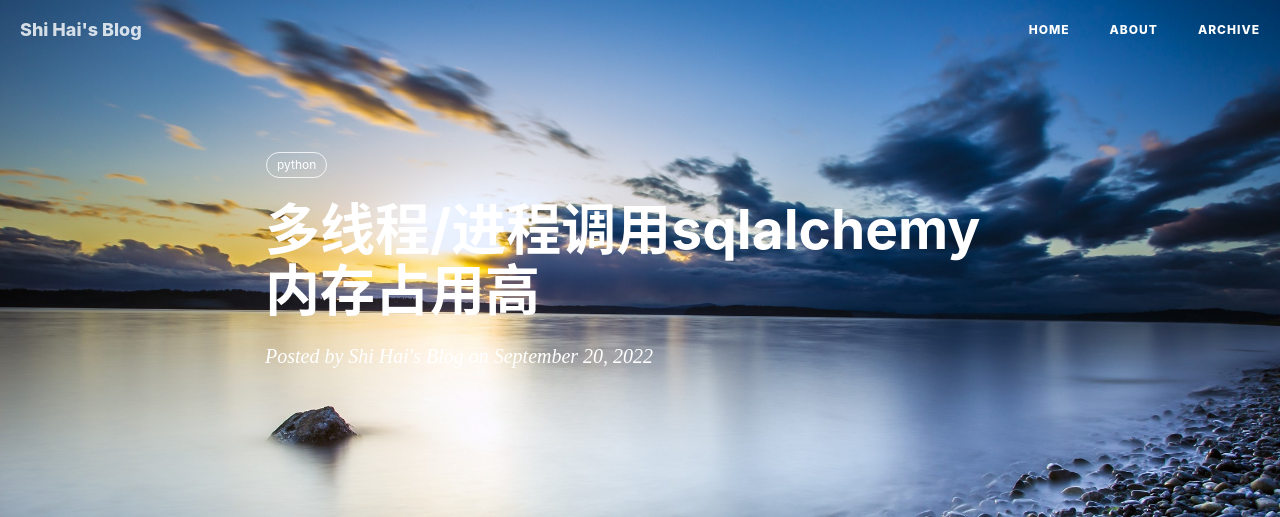
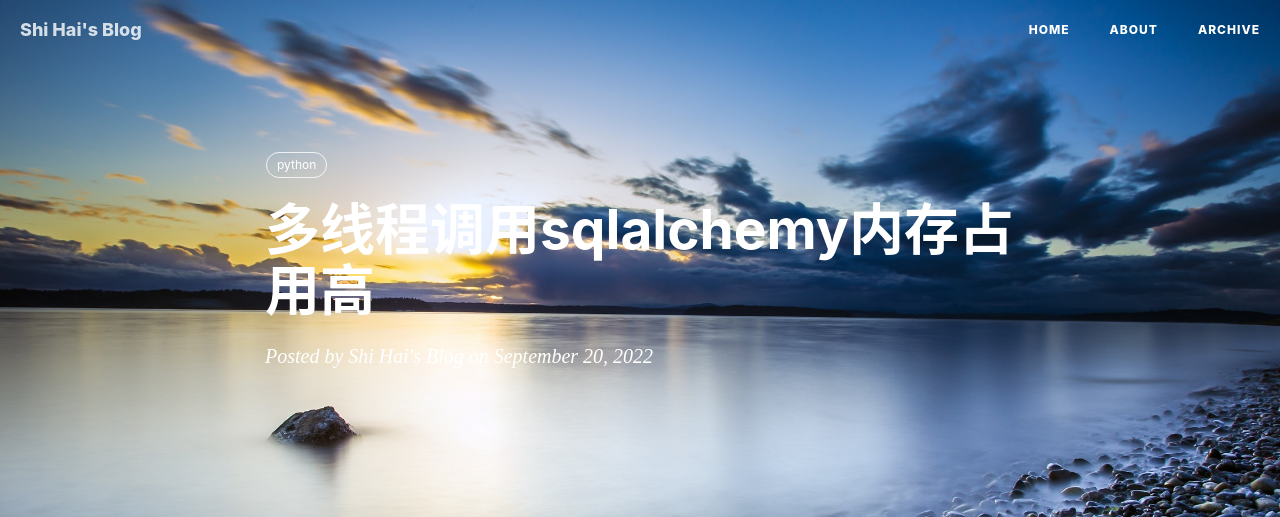
Before and after one commit to shihai1991/shihai1991.github.io, a Jekyll site: the page built from _posts/2022-09-20-multiprocessing-sqlalchemy.md, in a window 1280 px wide and 1400 px high. Shown: the top 517 px of the window. Built offline with Jekyll 4.4.1, drawn with Linux system fonts in a browser that asks for light colours; nearby versions of some CDN libraries; comment, search, counter and statistics services are not loaded; some of the changed text lies outside the part shown; grey boxes are pictures that could not be loaded.

Commit message:
Update 2022-09-20-multiprocessing-sqlalchemy.md

````diff
--- a/_posts/2022-09-20-multiprocessing-sqlalchemy.md
+++ b/_posts/2022-09-20-multiprocessing-sqlalchemy.md
@@ -1,6 +1,6 @@
 ---
 layout: post
-title: 多线程/进程调用sqlalchemy内存占用高
+title: 多线程调用sqlalchemy内存占用高
 category: python
 catalog: true
 published: true
@@ -9,11 +9,11 @@ tags:
 time: '2022.09.18 09:07:00'
 ---
 # 一、问题背景
-服务组件中有多线程/进程对数据库进行查询操作，当数据表数据规模超过10K+以上，会发现多线程/进程通过`sqlalchemy`进行查询结束后的服务进程内存占用一直较高无法对使用内存进行回收。
+服务组件中有多线程对数据库进行查询操作，当数据表数据规模超过10K+以上，会发现多线程/进程通过`sqlalchemy`进行查询结束后的服务进程内存占用一直较高无法对使用内存进行回收。
 
 # 二、问题分析及定位
 ## 2.1 问题触发代码和执行
-能触发多线程/进程调用sqlalchemy内存占用持续走高的代码如下所示，数据库表可以连接自己的数据库服务，为了更好观测内存占比走高的情况，表内数据建议超过10K+。
+能触发多线程调用sqlalchemy内存占用持续走高的代码如下所示，数据库表可以连接自己的数据库服务，为了更好观测内存占比走高的情况，表内数据建议超过10K+。
 ```python
 import os
 import time
````
